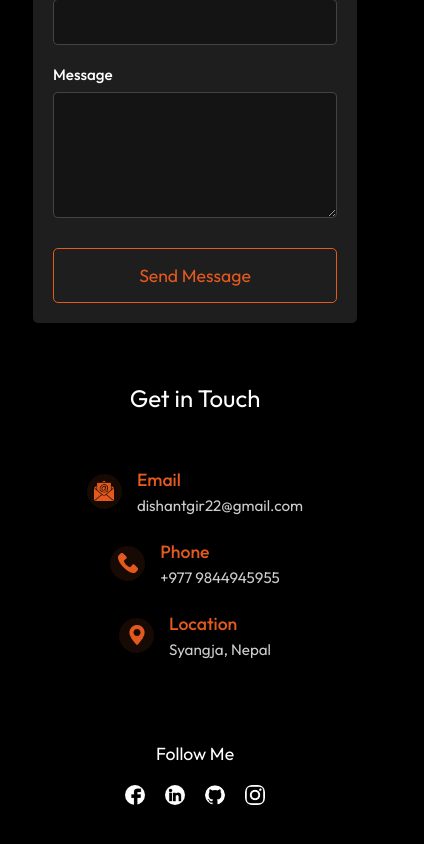
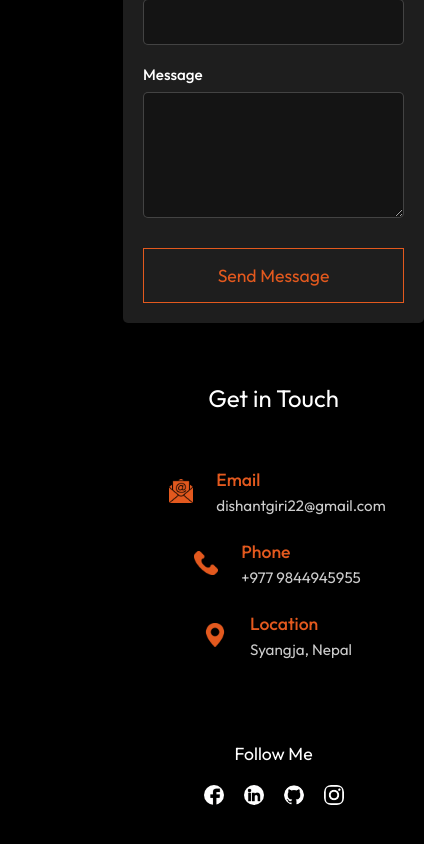
Before and after one commit to DishantGiri/portfolio, a React (Vite) app: page / in a window 390 px wide. Shown: the part 3877-4721 px from the top of the page, 424 px wide, since content can reach past the window. Built offline with nearby package versions, Linux system fonts and the light colour scheme.

Commit message:
final design1

```diff
--- a/src/components/Contact.css
+++ b/src/components/Contact.css
@@ -109,47 +109,10 @@
     align-items: center;
     justify-content: center;
     gap: 10px;
-    border-radius: 5px;
 }
 
-.submit-btn:hover:not(:disabled) {
+.submit-btn:hover {
     background: rgb(227, 89, 30);
-    color: white;
-}
-
-.submit-btn:disabled {
-    opacity: 0.6;
-    cursor: not-allowed;
-}
-
-/* Button Icon */
-.button-icon {
-    height: 20px;
-    width: 20px;
-    transition: all 0.3s ease;
-}
-
-.submit-btn:hover:not(:disabled) .button-icon {
-    transform: translateX(3px);
-}
-
-/* Success and Error Messages */
-.success-msg {
-    color: #4CAF50;
-    text-align: center;
-    padding: 10px;
-    background: rgba(76, 175, 80, 0.1);
-    border-radius: 5px;
-    margin-top: 10px;
-}
-
-.error-msg {
-    color: #f44336;
-    text-align: center;
-    padding: 10px;
-    background: rgba(244, 67, 54, 0.1);
-    border-radius: 5px;
-    margin-top: 10px;
 }
 
 /* Contact Info Styles */
@@ -181,19 +144,12 @@
 }
 
 .contact-icon {
+    font-size: 1.2em;
     width: 40px;
     height: 40px;
     display: flex;
     align-items: center;
     justify-content: center;
-    border-radius: 50%;
-    background: rgba(227, 89, 30, 0.1);
-    padding: 8px;
-}
-
-.contact-icon img {
-    width: 24px;
-    height: 24px;
 }
 
 .contact-details h3 {
@@ -243,17 +199,7 @@
 }
 
 /* Responsive Design */
-@media (max-width: 1024px) {
-    .contact-section {
-        margin: 0px 50px;
-    }
-}
-
 @media (max-width: 768px) {
-    .contact-section {
-        margin: 0px 20px;
-    }
-
     .contact-container {
         grid-template-columns: 1fr;
         gap: 40px;
@@ -293,7 +239,6 @@
 @media (max-width: 480px) {
     .contact-section {
         padding: 60px 15px;
-        margin: 0px 10px;
     }
 
     .section-title-left,
@@ -318,14 +263,4 @@
         width: 30px;
         height: 30px;
     }
-
-    .contact-icon {
-        width: 35px;
-        height: 35px;
-    }
-
-    .contact-icon img {
-        width: 20px;
-        height: 20px;
-    }
 }
--- a/src/components/Contact.jsx
+++ b/src/components/Contact.jsx
@@ -5,9 +5,9 @@ import linkedin from '../assets/linkedin1.png';
 import instagram from '../assets/instagram1.png';
 import github from '../assets/github1.png';
 import send_icon from '../assets/send.png';
-import location from '../assets/location.png'
-import mail from '../assets/email1.png'
-import phone from '../assets/phone1.png'
+import location from '../assets/location.png';
+import mail from '../assets/email1.png';
+import phone from '../assets/phone1.png';
 
 const Contact = () => {
   const [formData, setFormData] = useState({
@@ -33,12 +33,12 @@ const Contact = () => {
     setSuccess(null);
 
     const data = {
-      access_key: 'a34216d8-d503-4dff-b344-b7c6cf81cd87', // Replace with your key
+      access_key: 'a34216d8-d503-4dff-b344-b7c6cf81cd87', // Replace with your Web3Forms key
       name: formData.name,
       email: formData.email,
       subject: formData.subject,
       message: formData.message,
-      redirect: '', // Optional: add a redirect URL if needed
+      redirect: '', // Optional: add a redirect URL
     };
 
     try {
@@ -70,6 +70,7 @@ const Contact = () => {
   return (
     <section id="contact" className="contact-section">
       <div className="contact-container">
+        {/* Contact Form */}
         <div className="contact-form-section">
           <form className="contact-form" onSubmit={handleSubmit}>
             <div className="form-title-background">
@@ -127,7 +128,7 @@ const Contact = () => {
 
             <button type="submit" className="submit-btn" disabled={loading}>
               {loading ? 'Sending...' : 'Send Message'}
-              <img src={send_icon} alt="" className='button-icon'/>
+              <img src={send_icon} alt="Send Icon" className="button-icon" />
             </button>
 
             {success === true && <p className="success-msg">Message sent successfully!</p>}
@@ -135,31 +136,33 @@ const Contact = () => {
           </form>
         </div>
 
-        {/* Contact Info & Social Links Section */}
+        {/* Contact Info */}
         <div className="contact-info-section">
           <h2 className="section-title-right">Get in Touch</h2>
           <div className="contact-info">
             <div className="contact-item">
               <div className="contact-icon">
-                <img src={mail} alt="" />
+                <img src={mail} alt="Email Icon" style={{ width: '24px', height: '24px' }} />
               </div>
               <div className="contact-details">
                 <h3>Email</h3>
-                <p>dishantgir22@gmail.com</p>
+                <p>dishantgiri22@gmail.com</p>
               </div>
             </div>
+
             <div className="contact-item">
               <div className="contact-icon">
-                <img src={phone} alt="" />
+                <img src={phone} alt="Phone Icon" style={{ width: '24px', height: '24px' }} />
               </div>
               <div className="contact-details">
                 <h3>Phone</h3>
                 <p>+977 9844945955</p>
               </div>
             </div>
+
             <div className="contact-item">
               <div className="contact-icon">
-                    <img src={location} alt="" />
+                <img src={location} alt="Location Icon" style={{ width: '24px', height: '24px' }} />
               </div>
               <div className="contact-details">
                 <h3>Location</h3>
@@ -168,6 +171,7 @@ const Contact = () => {
             </div>
           </div>
 
+          {/* Social Links */}
           <div className="contact-social">
             <h3>Follow Me</h3>
             <div className="social-links">
@@ -181,7 +185,7 @@ const Contact = () => {
                 <img src={github} alt="GitHub" />
               </a>
               <a href="https://www.instagram.com/dishant.java/" target="_blank" rel="noopener noreferrer">
-                <img src={instagram} alt="Instagram" style={{borderRadius:"40%"}}/>
+                <img src={instagram} alt="Instagram" style={{ borderRadius: "40%" }} />
               </a>
             </div>
           </div>
```
